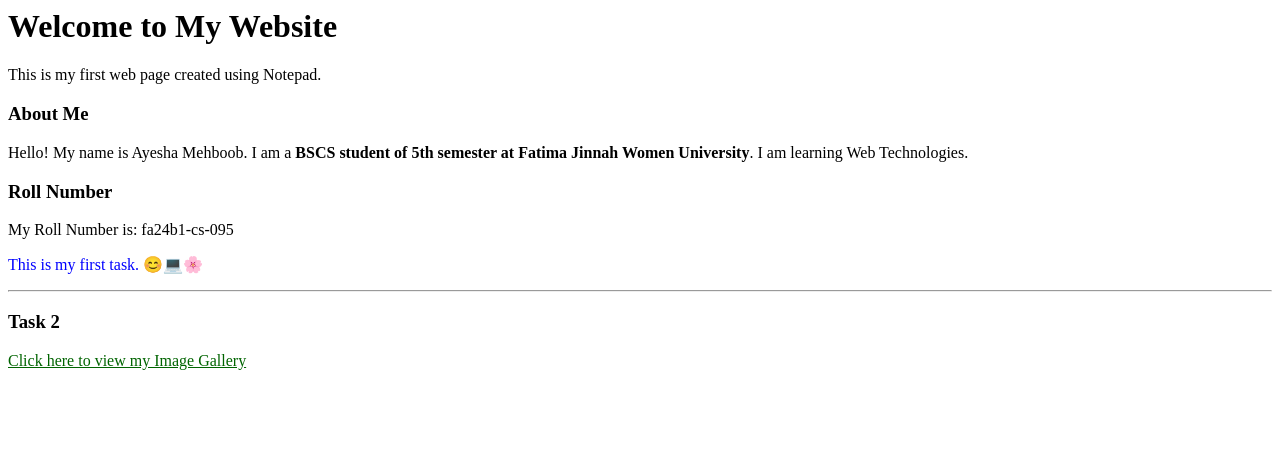
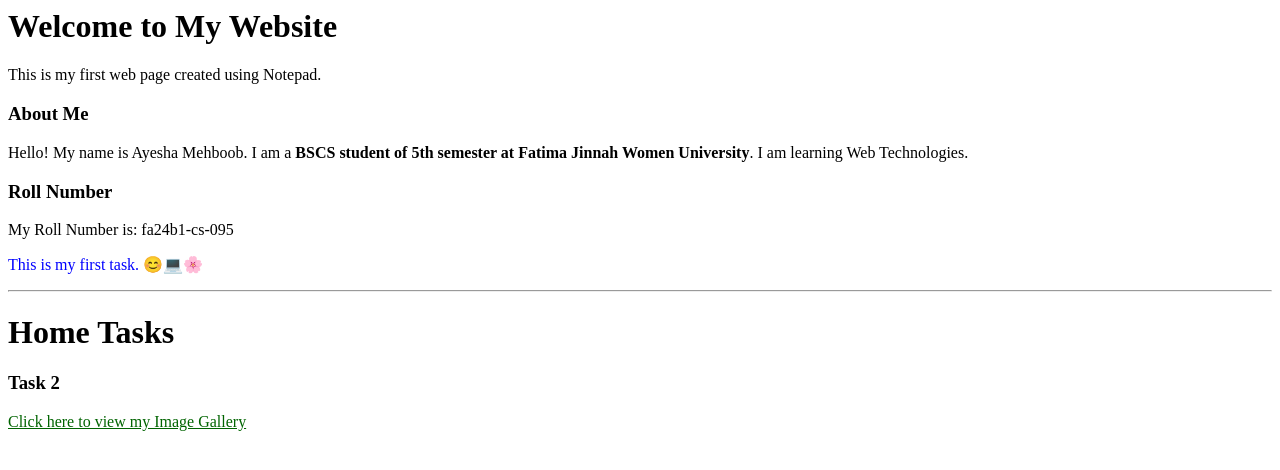
Before and after one commit to ayeshamehboob319/my-first-webpage, a plain HTML site: page index.html in a window 1280 px wide. Drawn offline with Linux system fonts and the light colour scheme.

Commit message:
Add 'Home Tasks' section to index.html
Added a new section 'Home Tasks' to the webpage.

```diff
--- a/index.html
+++ b/index.html
@@ -31,6 +31,7 @@
     </p>
 
     <hr>
+<h1>Home Tasks</h1>
 
     <h3>Task 2</h3>
 
```
